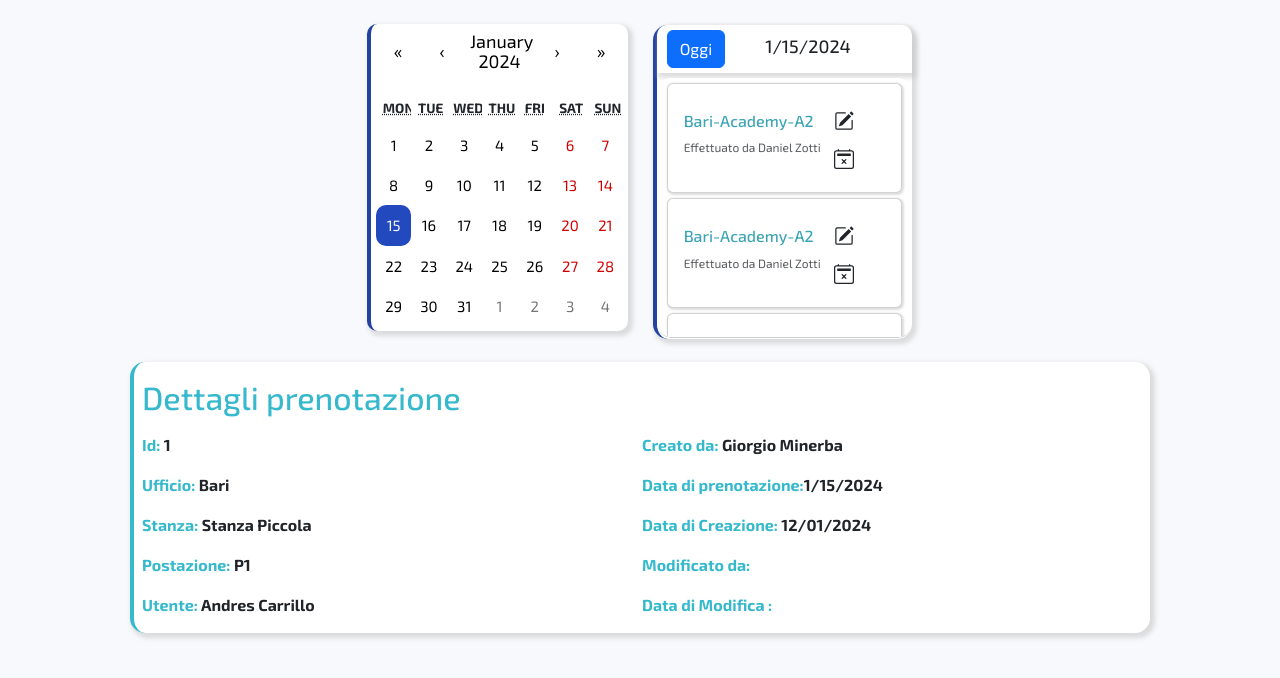
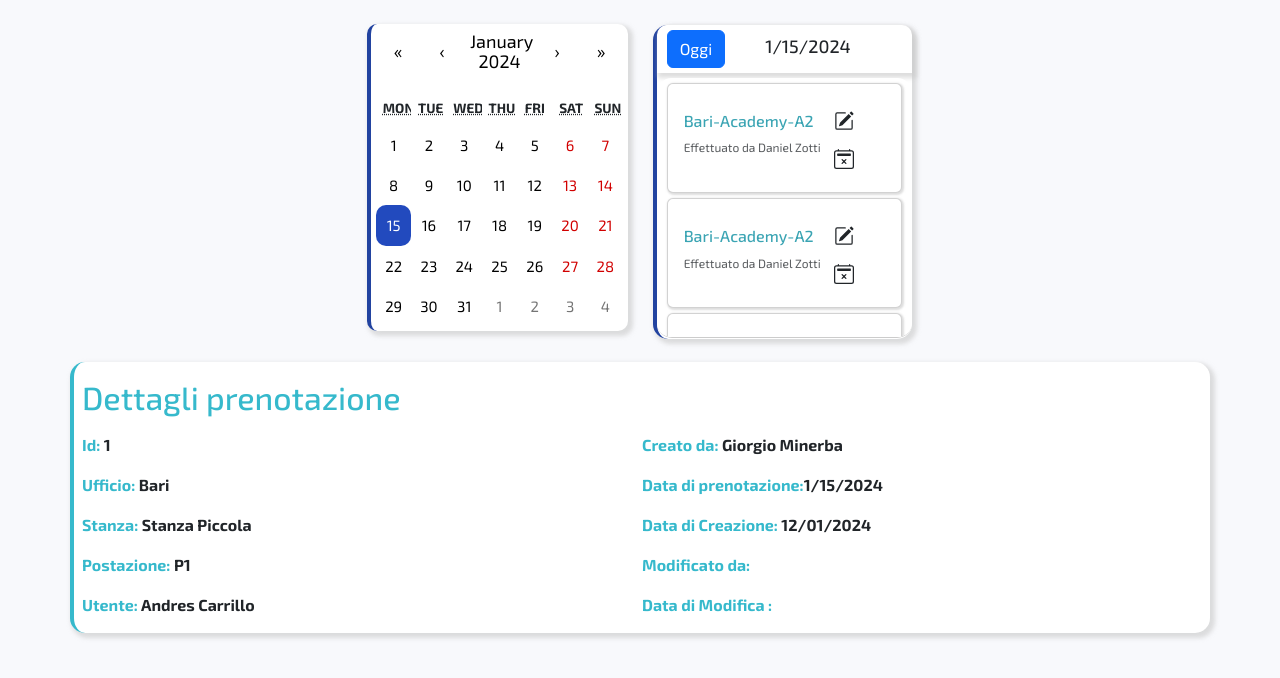
Before and after one commit to asicuro/tirocinio-prenotazione-postazioni, a React (Create React App) app in the folder frontend/prenotazione-postazioni/: page / in a window 1280 px wide. Shown: the top 678 px of the page. Built offline with nearby package versions, Linux system fonts and the light colour scheme.

Commit message:
Fix positioning dashboard dettagli

```diff
--- a/frontend/prenotazione-postazioni/src/Dashboard.jsx
+++ b/frontend/prenotazione-postazioni/src/Dashboard.jsx
@@ -17,7 +17,7 @@ export const Dashboard = () => {
                     <Agenda giorno={giorno} setGiorno={setGiorno} />
                 </div>
             </div>
-            <div className="row justify-content-center mx-5">
+            <div className="row justify-content-center">
                 <DettagliPreno giorno={giorno} setGiorno={setGiorno} />
             </div>
         </div>
```
